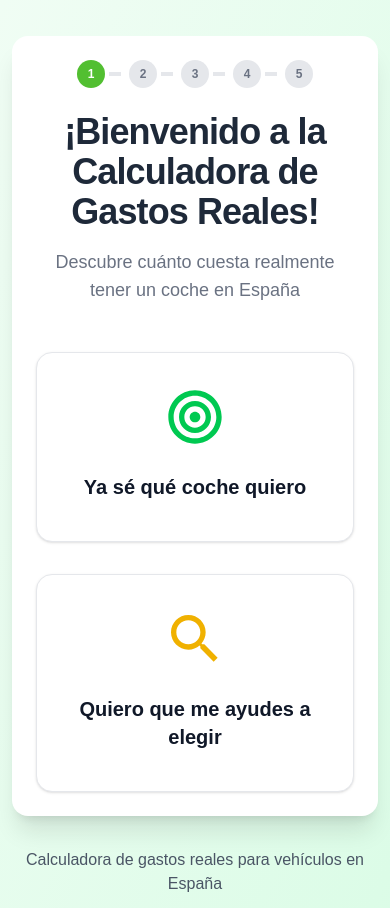
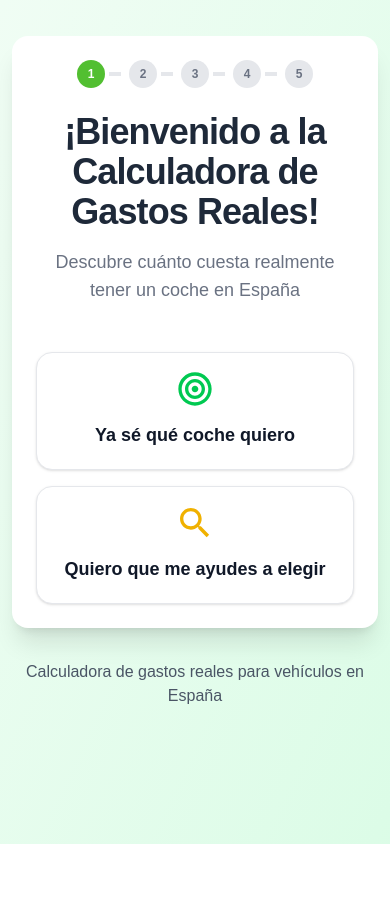
Before and after one commit to vicenalco/heyrenting-calculator, a Next.js app: page / in a window 390 px wide. After the commit the page ends 844 px from the top, so only its background shows below. Built offline with nearby package versions, Linux system fonts and the light colour scheme.

Commit message:
fix: ajustar el espaciado y el tamaño de los íconos en Step1_Welcome para mejorar la presentación y la usabilidad

```diff
--- a/src/app/components/Step1_Welcome.tsx
+++ b/src/app/components/Step1_Welcome.tsx
@@ -18,15 +18,15 @@ export default function Step1_Welcome({ onSelectPath }: Step1_WelcomeProps) {
         </p>
       </div>
 
-      <div className="flex flex-col md:flex-row gap-8">
+      <div className="flex flex-col md:flex-row gap-4 md:gap-8">
         <div
-          className="group bg-white rounded-2xl shadow-sm p-8 flex-1 cursor-pointer border border-gray-200 hover:border-green-500 hover:shadow-lg transition-all duration-300 transform hover:-translate-y-1"
+          className="group bg-white rounded-2xl shadow-sm p-4 md:p-8 flex-1 cursor-pointer border border-gray-200 hover:border-green-500 hover:shadow-lg transition-all duration-300 transform hover:-translate-y-1"
           onClick={() => onSelectPath('knowsCar')}
         >
-          <div className="mb-6">
-            <Icon name="bullseye" className="w-16 h-16 text-green-500 mx-auto transition-transform duration-300 group-hover:scale-110" />
+          <div className="mb-3 md:mb-6">
+            <Icon name="bullseye" className="w-10 h-10 md:w-16 md:h-16 text-green-500 mx-auto transition-transform duration-300 group-hover:scale-110" />
           </div>
-          <h3 className="text-xl font-semibold text-gray-900 mb-2">
+          <h3 className="text-lg md:text-xl font-semibold text-gray-900 mb-1 md:mb-2">
             Ya sé qué coche quiero
           </h3>
           {/*
@@ -37,13 +37,13 @@ export default function Step1_Welcome({ onSelectPath }: Step1_WelcomeProps) {
         </div>
 
         <div
-          className="group bg-white rounded-2xl shadow-sm p-8 flex-1 cursor-pointer border border-gray-200 hover:border-green-500 hover:shadow-lg transition-all duration-300 transform hover:-translate-y-1"
+          className="group bg-white rounded-2xl shadow-sm p-4 md:p-8 flex-1 cursor-pointer border border-gray-200 hover:border-green-500 hover:shadow-lg transition-all duration-300 transform hover:-translate-y-1"
           onClick={() => onSelectPath('inspireMe')}
         >
-          <div className="mb-6">
-            <Icon name="magnifyingGlass" className="w-16 h-16 text-yellow-500 mx-auto transition-transform duration-300 group-hover:scale-110" />
+          <div className="mb-3 md:mb-6">
+            <Icon name="magnifyingGlass" className="w-10 h-10 md:w-16 md:h-16 text-yellow-500 mx-auto transition-transform duration-300 group-hover:scale-110" />
           </div>
-          <h3 className="text-xl font-semibold text-gray-900 mb-2">
+          <h3 className="text-lg md:text-xl font-semibold text-gray-900 mb-1 md:mb-2">
             Quiero que me ayudes a elegir
           </h3>
           {/*
--- a/src/app/components/Step2a_CarSelection.tsx
+++ b/src/app/components/Step2a_CarSelection.tsx
@@ -487,7 +487,7 @@ export default function Step2a_CarSelection({ formData, onUpdate, onNext, isModi
             <div
               key={m.id}
               onClick={() => handleSelectBrand(m.id, m.name)}
-              className={`p-3 sm:p-4 rounded-xl border-2 cursor-pointer transition-all duration-200 hover:scale-105 hover:shadow-lg ${
+              className={`p-4 rounded-xl border-2 cursor-pointer transition-all duration-200 hover:scale-105 hover:shadow-lg ${
                 formData.carBrand === m.name
                   ? 'border-green-500 bg-green-50 shadow-md'
                   : 'border-gray-200 bg-white hover:border-green-300'
```
